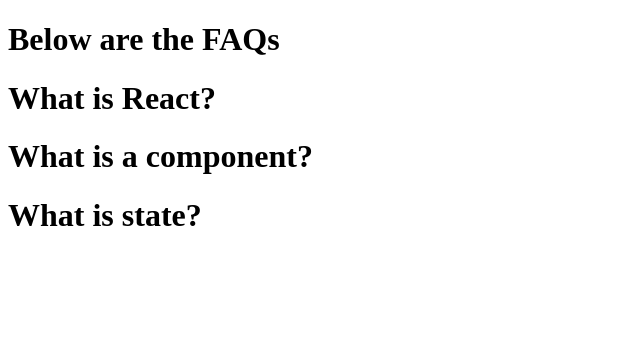
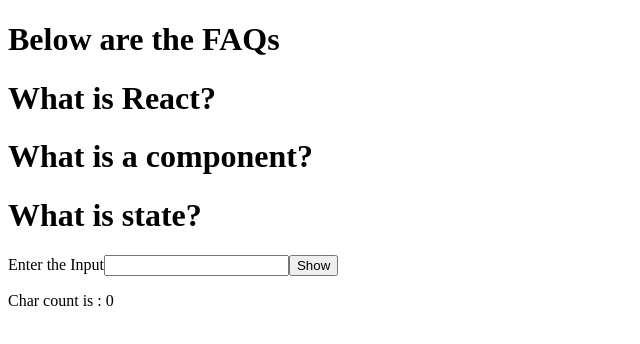
Before and after one commit to shruthi-kv/react-hands-on, a React (Vite) app in the folder my-react-app/: page / in a window 1280 px wide. Shown: the top 344 px of the page, without its empty margins (0-640 px from the left). Built offline with nearby package versions, Linux system fonts and the light colour scheme.

Commit message:
password/charcount

```diff
--- a/my-react-app/src/HandsOn/Accordian.jsx
+++ b/my-react-app/src/HandsOn/Accordian.jsx
@@ -2,6 +2,8 @@
 
 const Accordian = () => {
   const [showContent, setShowContnet] = useState(null);
+  const[isshow,setIsShow] = useState(false);
+  const[text,setText] = useState('')
 
   const data = [
     { title: "What is React?", content: "React is a JavaScript library." },
@@ -16,6 +18,10 @@
     setShowContnet(showContent === idx ? null :idx)
   };
 
+  const handleShowPassword = ()=>{
+    setIsShow((prev)=> !prev)
+  }
+
   return (
     <>
       <h1>Below are the FAQs</h1>
@@ -29,6 +35,11 @@
           </div>
         );
       })}
+      <label>Enter the Input
+        <input value={text} onChange={(e)=> setText(e.target.value)} type={isshow ? 'text' :'password'}/>
+        <button onClick={()=> handleShowPassword()}>{!isshow ? "Show" : "Hide"}</button>
+      </label>
+      <p>Char count is : {text.length}</p>
     </>
   );
 };
```
